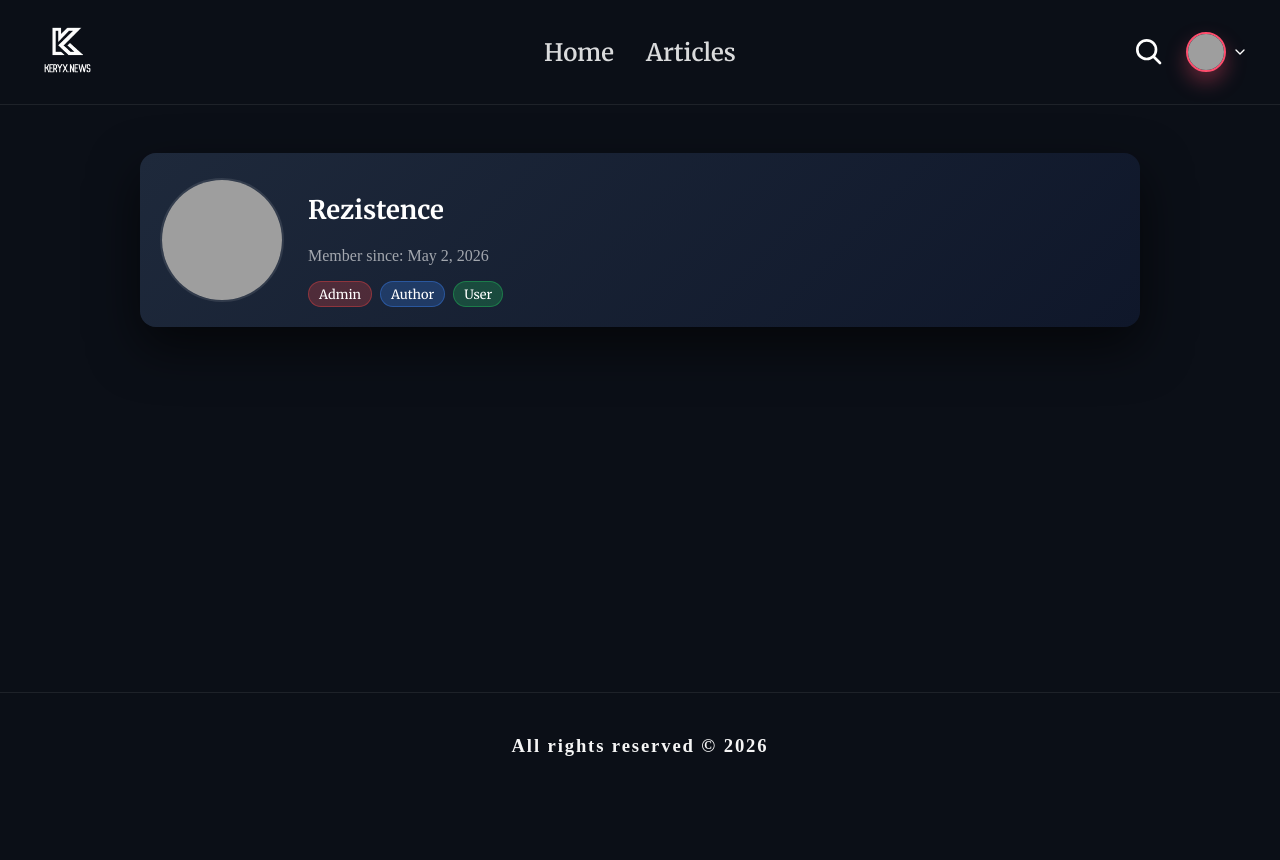
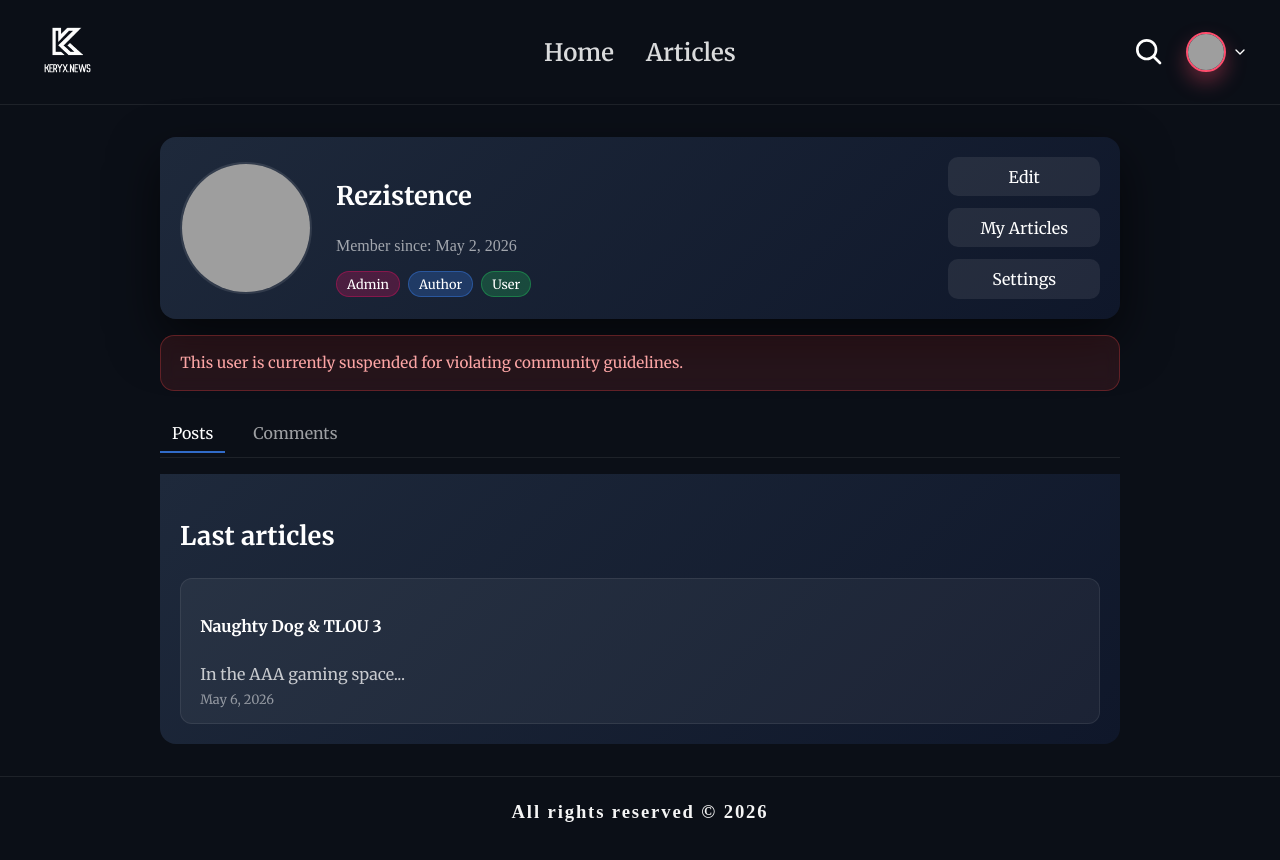
Before and after one commit to Rezistencee/KeryxNews.Frontend, a Vue app: page /profile in a window 1280 px wide. Shown: the top 860 px of the page. Before the commit the page ends 800 px from the top, so only its background shows below. Built offline with nearby package versions, Linux system fonts and the light colour scheme; grey boxes are pictures that could not be loaded.

Commit message:
Added UserView, EditProfile modal window. Introduced modal composable for managing modal state.

```diff
--- a/src/App.vue
+++ b/src/App.vue
@@ -11,13 +11,26 @@ const menu = [
 </script>
 
 <template>
-  <TheHeader :menu="menu" />
+  <div class="layout">
+    <TheHeader :menu="menu" />
 
-  <main>
-    <RouterView />
-  </main>
+    <main class="page">
+      <RouterView />
+    </main>
 
-  <TheFooter />
+    <TheFooter />
+  </div>
 </template>
 
-<style scoped></style>
+<style scoped>
+.layout {
+  min-height: 100vh;
+  display: flex;
+  flex-direction: column;
+}
+
+.page {
+  flex: 1;
+  padding-bottom: 2rem;
+}
+</style>
--- a/src/components/TheFooter.vue
+++ b/src/components/TheFooter.vue
@@ -25,6 +25,8 @@ const currentYear: number = new Date().getFullYear()
 }
 
 .footer p {
+  margin: 0;
+
   font-weight: 600;
   font-size: 14pt;
   letter-spacing: 0.1em;
--- a/src/components/TheHeader.vue
+++ b/src/components/TheHeader.vue
@@ -225,6 +225,7 @@ const closeProfile = () => {
   border: none;
   color: white;
   text-decoration: none;
+  font-family: 'Merriweather', sans-serif;
   text-align: center;
   cursor: pointer;
   font-size: 14px;
--- /dev/null
+++ b/src/components/modals/EditProfileModal.vue
@@ -0,0 +1,161 @@
+<script setup lang="ts">
+import { ref } from 'vue'
+
+const props = defineProps<{
+  username: string
+  avatarUrl: string
+}>()
+
+const emit = defineEmits<{
+  (e: 'close'): void
+  (
+    e: 'save',
+    payload: {
+      username: string
+      avatarUrl: string
+    },
+  ): void
+}>()
+
+const username = ref(props.username)
+const avatarUrl = ref(props.avatarUrl)
+
+const onSave = () => {
+  emit('save', {
+    username: username.value,
+    avatarUrl: avatarUrl.value,
+  })
+
+  emit('close')
+}
+</script>
+
+<template>
+  <div class="modal-overlay" @click.self="emit('close')">
+    <div class="modal">
+      <h2>Edit profile</h2>
+
+      <div class="form-group">
+        <label>Username</label>
+
+        <input v-model="username" type="text" placeholder="Enter username" />
+      </div>
+
+      <div class="form-group">
+        <label>Avatar URL</label>
+
+        <input v-model="avatarUrl" type="text" placeholder="Enter avatar URL" />
+      </div>
+
+      <div class="actions">
+        <button class="cancel" @click="emit('close')">Cancel</button>
+
+        <button class="save" @click="onSave">Save</button>
+      </div>
+    </div>
+  </div>
+</template>
+
+<style scoped>
+.modal-overlay {
+  position: fixed;
+  inset: 0;
+
+  background: rgba(0, 0, 0, 0.7);
+
+  display: flex;
+  justify-content: center;
+  align-items: center;
+
+  z-index: 999;
+}
+
+.modal {
+  width: 100%;
+  max-width: 420px;
+
+  background: linear-gradient(135deg, #1e293b, #0f172a);
+
+  border-radius: 18px;
+  padding: 1.5rem;
+
+  color: white;
+
+  box-shadow: 0 20px 60px rgba(0, 0, 0, 0.6);
+}
+
+.modal h2 {
+  margin-bottom: 1.2rem;
+
+  font-size: 1.5rem;
+  font-family: 'Merriweather', sans-serif;
+}
+
+.form-group {
+  display: flex;
+  flex-direction: column;
+
+  gap: 0.45rem;
+  margin-bottom: 1rem;
+}
+
+.form-group label {
+  color: rgba(255, 255, 255, 0.75);
+  font-size: 0.9rem;
+}
+
+.form-group input {
+  background: rgba(255, 255, 255, 0.06);
+
+  border: 1px solid rgba(255, 255, 255, 0.1);
+
+  border-radius: 10px;
+
+  padding: 0.8rem 1rem;
+
+  color: white;
+  font-size: 0.95rem;
+
+  outline: none;
+}
+
+.form-group input:focus {
+  border-color: rgba(59, 130, 246, 0.8);
+}
+
+.actions {
+  display: flex;
+  justify-content: flex-end;
+  gap: 0.75rem;
+
+  margin-top: 1.5rem;
+}
+
+.actions button {
+  border: none;
+  border-radius: 10px;
+
+  padding: 0.7rem 1.2rem;
+
+  cursor: pointer;
+  transition: 0.2s;
+}
+
+.cancel {
+  background: rgba(255, 255, 255, 0.08);
+  color: white;
+}
+
+.cancel:hover {
+  background: rgba(255, 255, 255, 0.14);
+}
+
+.save {
+  background: rgba(59, 130, 246, 0.85);
+  color: white;
+}
+
+.save:hover {
+  background: rgba(59, 130, 246, 1);
+}
+</style>
--- /dev/null
+++ b/src/composables/useModal.ts
@@ -0,0 +1,19 @@
+import { ref } from 'vue'
+
+export function useModal() {
+  const isOpen = ref(false)
+
+  const open = () => {
+    isOpen.value = true
+  }
+
+  const close = () => {
+    isOpen.value = false
+  }
+
+  return {
+    isOpen,
+    open,
+    close,
+  }
+}
--- /dev/null
+++ b/src/types/article.ts
@@ -0,0 +1,6 @@
+export interface Article {
+  id?: number
+  title: string
+  content: string
+  createdAt: string
+}
--- a/src/views/UserView.vue
+++ b/src/views/UserView.vue
@@ -1,8 +1,11 @@
 <script setup lang="ts">
-import { ref } from 'vue'
+import { onMounted, ref } from 'vue'
 import { formatDate } from '@/utils/formatDate'
 
 import type { User } from '@/types/user'
+import type { Article } from '@/types/article'
+import { useModal } from '@/composables/useModal'
+import EditProfileModal from '@/components/modals/EditProfileModal.vue'
 
 const user = ref<User>({
   username: 'Rezistence',
@@ -15,6 +18,47 @@ const roles = ref([
   { name: 'Author', type: 'author' },
   { name: 'User', type: 'user' },
 ])
+
+const editModal = useModal()
+
+const activeTab = ref<'posts' | 'comments'>('posts')
+const isOwnProfile = ref(true)
+
+const isAuthor = ref(false)
+const isBanned = ref(true)
+
+const posts = ref<Article[]>([
+  {
+    id: 1,
+    title: 'Naughty Dog & TLOU 3',
+    content: 'In the AAA gaming space...',
+    createdAt: '2026-05-06',
+  },
+])
+
+const comments = ref([
+  {
+    id: 2,
+    content: 'Naughty Dog still cooking.',
+    createdAt: '2026-05-08',
+  },
+  {
+    id: 1,
+    content: 'This update actually looks promising.',
+    createdAt: '2026-05-07',
+  },
+])
+
+const loadingPosts = ref(false)
+
+onMounted(async () => {
+  isAuthor.value = roles.value.some((role) => role.name === 'Author')
+})
+
+const onSaveProfile = (payload: { username: string; avatarUrl: string }) => {
+  user.value.username = payload.username
+  user.value.avatarUrl = payload.avatarUrl
+}
 </script>
 
 <template>
@@ -23,7 +67,11 @@ const roles = ref([
       <img :src="user.avatarUrl" alt="User avatar" class="avatar" />
 
       <div class="info">
-        <h2 class="username">{{ user.username }}</h2>
+        <div class="username-row">
+          <h2 class="username">{{ user.username }}</h2>
+
+          <span v-if="!isOwnProfile" class="report-chip-text"> Report </span>
+        </div>
         <p class="registered">Member since: {{ formatDate(user.createdAt) }}</p>
 
         <div class="chips">
@@ -32,20 +80,80 @@ const roles = ref([
           </span>
         </div>
       </div>
+
+      <div class="actions" v-if="isOwnProfile">
+        <button @click="editModal.open">Edit</button>
+        <button v-if="isAuthor">My Articles</button>
+        <button>Settings</button>
+      </div>
+    </div>
+
+    <div class="warning-banner" v-if="isBanned">
+      This user is currently suspended for violating community guidelines.
+    </div>
+
+    <div class="profile-tabs">
+      <button :class="{ active: activeTab === 'posts' }" @click="activeTab = 'posts'">Posts</button>
+
+      <button :class="{ active: activeTab === 'comments' }" @click="activeTab = 'comments'">
+        Comments
+      </button>
+    </div>
+
+    <div class="user-activity">
+      <div v-if="activeTab === 'posts'">
+        <h3>Last articles</h3>
+        <div v-if="loadingPosts">Loading posts...</div>
+
+        <div v-else-if="posts.length === 0">No posts yet</div>
+
+        <div v-else class="posts">
+          <div v-for="post in posts" :key="post.id" class="post-card">
+            <h4>{{ post.title }}</h4>
+
+            <p>{{ post.content }}</p>
+
+            <span>{{ formatDate(post.createdAt) }}</span>
+          </div>
+        </div>
+      </div>
+
+      <div v-else-if="activeTab === 'comments'">
+        <h3>Last comments</h3>
+        <div v-if="comments.length === 0">No comments yet</div>
+
+        <div v-else class="posts">
+          <div v-for="comment in comments" :key="comment.id" class="post-card">
+            <p>{{ comment.content }}</p>
+
+            <span>{{ formatDate(comment.createdAt) }}</span>
+          </div>
+        </div>
+      </div>
     </div>
   </div>
+
+  <EditProfileModal
+    v-if="editModal.isOpen.value"
+    :username="user.username"
+    :avatar-url="user.avatarUrl"
+    @close="editModal.close"
+    @save="onSaveProfile"
+  />
 </template>
 
 <style scoped>
 .profile-page {
   display: flex;
-  justify-content: center;
+  flex-direction: column;
+  align-items: center;
   padding-top: 2rem;
   background: #0b0f17;
 }
 
 .profile-header {
-  display: flex;
+  display: grid;
+  grid-template-columns: auto 1fr auto;
   align-items: center;
   gap: 1.5rem;
 
@@ -53,6 +161,7 @@ const roles = ref([
   max-width: 960px;
 
   background: linear-gradient(135deg, #1e293b, #0f172a);
+  box-sizing: border-box;
   border-radius: 16px;
   padding: 1.25rem;
   color: white;
@@ -60,13 +169,44 @@ const roles = ref([
   box-shadow: 0 20px 50px rgba(0, 0, 0, 0.6);
 }
 
+.actions {
+  display: flex;
+  flex-direction: column;
+  gap: 0.75rem;
+}
+
+.actions button {
+  padding: 0.6rem 2rem;
+  border: none;
+  border-radius: 10px;
+
+  background: rgba(255, 255, 255, 0.08);
+  color: white;
+
+  font-family: 'Merriweather', sans-serif;
+  font-size: 1rem;
+
+  cursor: pointer;
+  transition: 0.2s;
+}
+
+.actions button:hover {
+  background: rgba(255, 255, 255, 0.14);
+}
+
 .avatar {
-  width: 120px;
-  height: 120px;
+  width: 128px;
+  height: 128px;
   border-radius: 50%;
   object-fit: cover;
 
   border: 2px solid rgba(255, 255, 255, 0.1);
+}
+
+.username-row {
+  display: flex;
+  align-items: center;
+  gap: 0.6rem;
 }
 
 .username {
@@ -78,6 +218,119 @@ const roles = ref([
 .registered {
   margin-top: 0.2rem;
   color: rgba(255, 255, 255, 0.6);
+}
+
+.warning-banner {
+  box-sizing: border-box;
+
+  width: 100%;
+  max-width: 960px;
+
+  margin-top: 1rem;
+  padding: 1rem 1.2rem;
+
+  border-radius: 14px;
+
+  background: rgba(239, 68, 68, 0.12);
+  border: 1px solid rgba(239, 68, 68, 0.3);
+
+  color: rgb(252, 165, 165);
+
+  font-family: 'Merriweather', sans-serif;
+  font-size: 0.95rem;
+  line-height: 1.5;
+
+  backdrop-filter: blur(8px);
+}
+
+.profile-tabs {
+  width: 100%;
+  max-width: 960px;
+  margin-top: 1.5rem;
+
+  display: flex;
+  gap: 1rem;
+
+  border-bottom: 1px solid rgba(255, 255, 255, 0.08);
+  padding-bottom: 0.25rem;
+}
+
+.profile-tabs button {
+  background: transparent;
+  border: none;
+  color: rgba(255, 255, 255, 0.6);
+
+  font-family: 'Merriweather', sans-serif;
+  font-size: 1rem;
+
+  cursor: pointer;
+  padding: 0.5rem 0.75rem;
+
+  border-bottom: 2px solid transparent;
+  transition: 0.2s;
+}
+
+.profile-tabs button.active {
+  color: white;
+  border-bottom: 2px solid rgba(59, 130, 246, 0.8);
+}
+
+.user-activity {
+  box-sizing: border-box;
+  width: 100%;
+  max-width: 960px;
+
+  margin-top: 1rem;
+
+  background: linear-gradient(135deg, #1e293b, #0f172a);
+  border-bottom-left-radius: 16px;
+  border-bottom-right-radius: 16px;
+  padding: 1.25rem;
+  color: white;
+
+  font-family: 'Merriweather', sans-serif;
+}
+
+.user-activity h3 {
+  font-size: 1.6rem;
+  font-weight: bold;
+}
+
+.posts {
+  display: flex;
+  flex-direction: column;
+  gap: 0.75rem;
+  margin-top: 1rem;
+}
+
+.post-card {
+  padding: 1rem 1.2rem;
+  border-radius: 12px;
+
+  background: rgba(255, 255, 255, 0.05);
+  border: 1px solid rgba(255, 255, 255, 0.08);
+
+  transition: 0.2s ease;
+
+  display: flex;
+  flex-direction: column;
+  gap: 0.3rem;
+}
+
+.post-card p {
+  margin: 0;
+  color: rgba(255, 255, 255, 0.75);
+  line-height: 1.5;
+}
+
+.post-card:hover {
+  background: rgba(255, 255, 255, 0.08);
+  transform: translateY(-2px);
+}
+
+.post-card span {
+  font-size: 0.8rem;
+  color: rgba(255, 255, 255, 0.5);
 }
 
 .chips {
@@ -97,8 +350,8 @@ const roles = ref([
 }
 
 .chip.admin {
-  background: rgba(239, 68, 68, 0.25);
-  border: 1px solid rgba(239, 68, 68, 0.4);
+  background: rgba(226, 13, 95, 0.25);
+  border: 1px solid rgba(224, 16, 96, 0.4);
 }
 
 .chip.author {
@@ -110,4 +363,78 @@ const roles = ref([
   background: rgba(34, 197, 94, 0.25);
   border: 1px solid rgba(34, 197, 94, 0.4);
 }
+
+.report-chip-text {
+  display: inline-flex;
+  align-items: center;
+
+  font-size: 0.7rem;
+  font-weight: 600;
+
+  padding: 4px 10px;
+  border-radius: 999px;
+
+  background: rgba(255, 255, 255, 0.06);
+  border: 1px solid rgba(255, 255, 255, 0.12);
+
+  color: rgba(255, 255, 255, 0.75);
+
+  cursor: pointer;
+  transition: 0.25s;
+}
+
+.report-chip-text:hover {
+  background: rgba(239, 68, 68, 0.18);
+  border-color: rgba(239, 68, 68, 0.4);
+  color: rgba(239, 68, 68, 1);
+}
+
+@media (max-width: 768px) {
+  .profile-page {
+    padding: 20px;
+  }
+
+  .profile-header {
+    grid-template-columns: 1fr;
+    text-align: center;
+
+    max-width: 768px;
+
+    gap: 1rem;
+  }
+
+  .avatar {
+    margin: 0 auto;
+  }
+
+  .username-row {
+    justify-content: center;
+  }
+
+  .username {
+    font-size: 2rem;
+  }
+
+  .registered {
+    font-size: 1.2rem;
+  }
+
+  .profile-tabs {
+    max-width: 768px;
+    justify-content: center;
+    flex-wrap: wrap;
+  }
+
+  .user-activity {
+    max-width: 768px;
+  }
+
+  .chips {
+    justify-content: center;
+  }
+
+  .chip {
+    font-size: 1rem;
+  }
+}
 </style>
```
